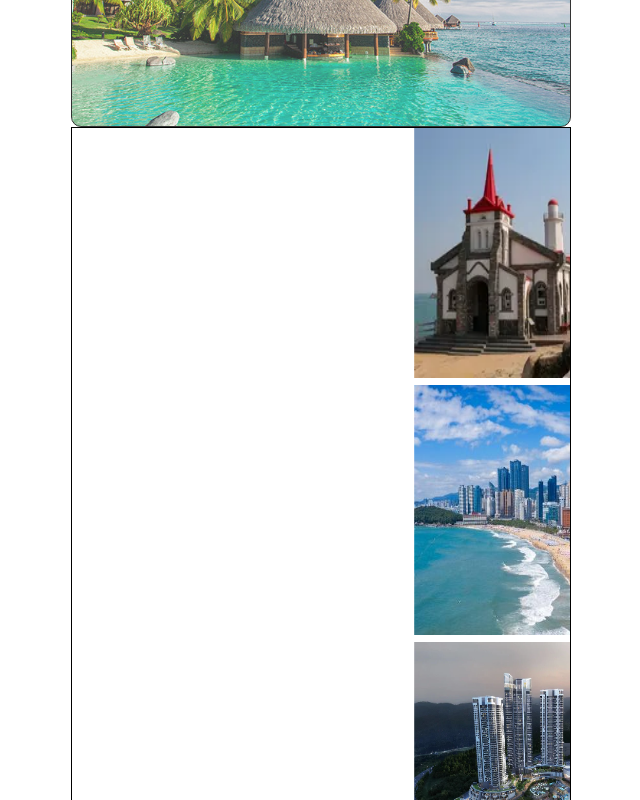
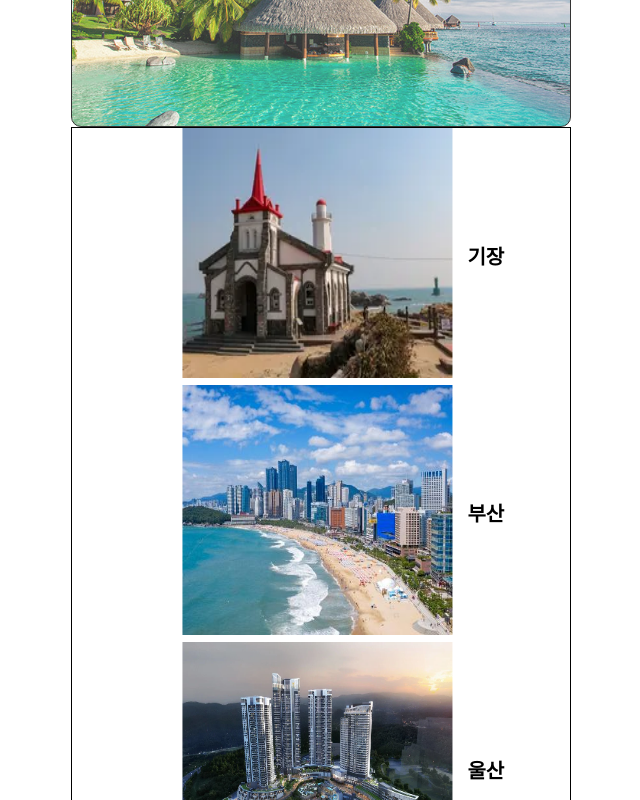
Before and after one commit to devgiants75/project-wabangb, a React (Create React App) app: page /header in a window 1280 px wide. Shown: the part 640-1440 px from the top of the page, without its empty margins (319-959 px from the left). Built offline with nearby package versions, Linux system fonts and the light colour scheme; a web font is replaced by a local one.

Commit message:
0703 kbg

```diff
--- a/src/components/ContrySelect.tsx
+++ b/src/components/ContrySelect.tsx
@@ -6,7 +6,7 @@ function ContrySelect() {
   return (
     <div className="container-imgs">
       <div>
-        <div className="slide-img1">
+        <div className="slide-img">
           <ul>
             <li>
               <div className="slide-con">
@@ -34,7 +34,7 @@ function ContrySelect() {
             </li>
           </ul>
         </div>
-        <div className="slide-img2">
+        <div className="slide-img">
           <ul>
             <li>
               <div className="slide-con">
@@ -62,7 +62,7 @@ function ContrySelect() {
             </li>
           </ul>
         </div>
-        <div className="slide-img3">
+        <div className="slide-img">
           <ul>
             <li>
               <div className="slide-con">
--- a/src/styles/ContrySelect.css
+++ b/src/styles/ContrySelect.css
@@ -23,31 +23,20 @@ a img {
   display: flex;
 }
 
-.slide-img ul {
-  display: flex;
-  flex-direction: row;
+
+.slide-img {
+  animation: slide 5s infinite ;
 }
 
-.slide-img div {
-  display: flex;
-  flex-direction: row;
-}
-
-.slide-img1 {
-  animation: slide 10s infinite ;
-}
-
-.slide-img2 {
-  animation: slide 10s infinite ;
-}
-
-.slide-img3{
-  animation: slide 10s infinite ;
-}
 
 .container-imgs div {
   display: flex;
-  flex-direction: row;
+
+}
+
+
+.slide-img li{
+  display: flex;
 }
 
 .container-imgs .slide-con{
@@ -106,75 +95,3 @@ a img {
     transform: translateX(100%) ;
   }
 }
-
-@keyframes slide2 {
-  0% {
-    transform: translateX(15%) ;
-  }
-  10% {
-    transform: translateX(25%) ;
-  }
-  20% {
-    transform: translateX(35%) ;
-  }
-  30% {
-    transform: translateX(45%) ;
-  }
-  40% {
-    transform: translateX(55%) ;
-  }
-  50% {
-    transform: translateX(65%) ;
-  }
-  60% {
-    transform: translateX(75%) ;
-  }
-  70% {
-    transform: translateX(85%) ;
-  }
-  80% {
-    transform: translateX(95%) ;
-  }
-  90% {
-    transform: translateX(105%) ;
-  }
-  100% {
-    transform: translateX(115%) ;
-  }
-}
-
-@keyframes slide3 {
-  0% {
-    transform: translateX(25%) ;
-  }
-  10% {
-    transform: translateX(35%) ;
-  }
-  20% {
-    transform: translateX(45%) ;
-  }
-  30% {
-    transform: translateX(55%) ;
-  }
-  40% {
-    transform: translateX(65%) ;
-  }
-  50% {
-    transform: translateX(75%) ;
-  }
-  60% {
-    transform: translateX(85%) ;
-  }
-  70% {
-    transform: translateX(95%) ;
-  }
-  80% {
-    transform: translateX(105%) ;
-  }
-  90% {
-    transform: translateX(115%) ;
-  }
-  100% {
-    transform: translateX(125%) ;
-  }
-}
```
